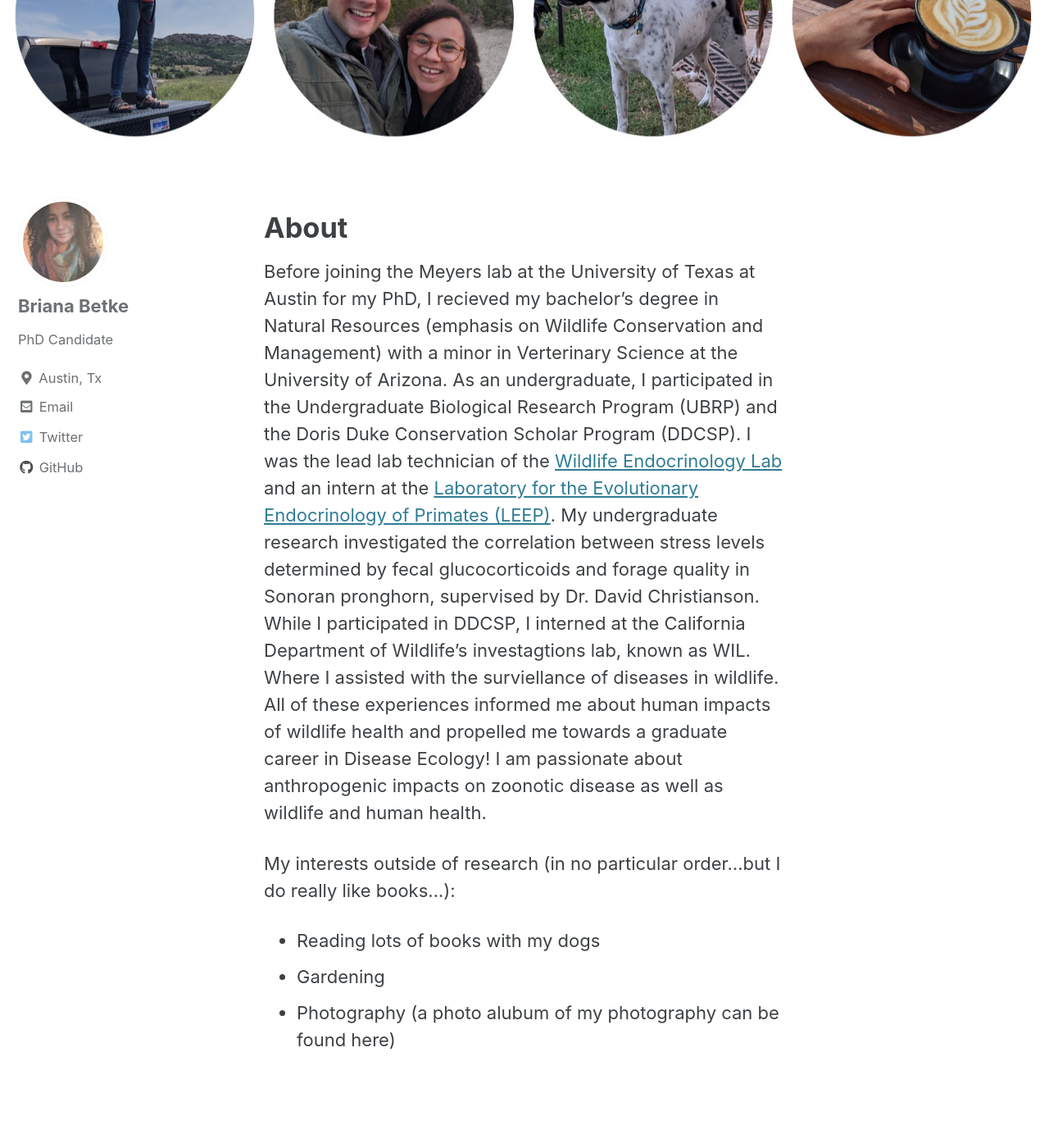
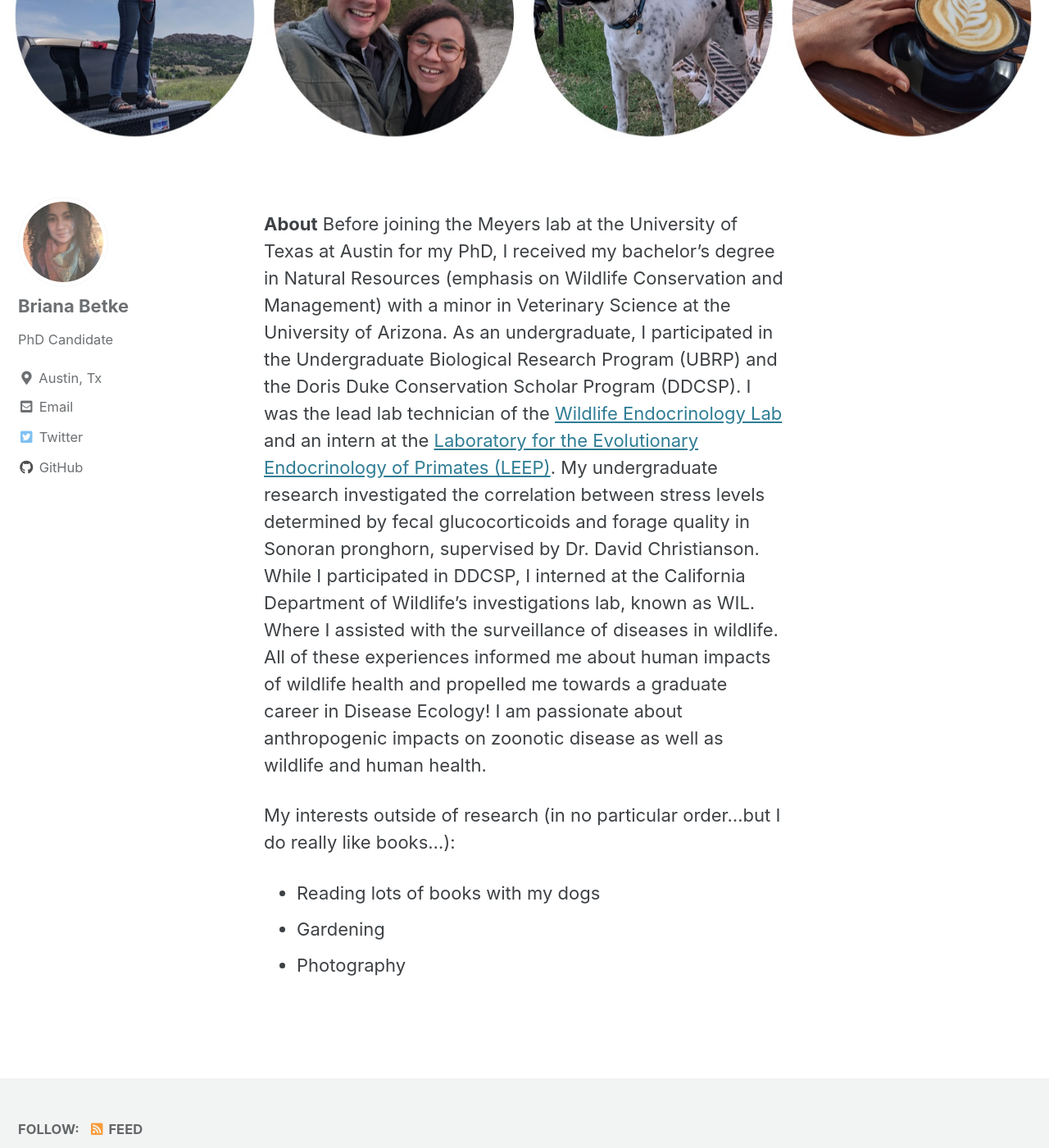
Before and after one commit to babetke/babetke.github.io, a Jekyll site: the page built from _pages/about.md, in a window 1280 px wide and 1400 px high, scrolled down 221 px. Shown: the whole window at 82% size. Built offline with Jekyll 4.4.1, drawn with Linux system fonts in a browser that asks for light colours; cached includes are drawn as plain includes.

Commit message:
Update about.md

```diff
--- a/_pages/about.md
+++ b/_pages/about.md
@@ -4,11 +4,10 @@
 header:
   image: "/images/aboutHeader.jpg"
 ---
-# About
-
-Before joining the Meyers lab at the University of Texas at Austin for my PhD, I recieved my bachelor's degree in Natural Resources (emphasis on Wildlife Conservation and Management) with a minor in Verterinary Science at the University of Arizona. As an undergraduate, I participated in the Undergraduate Biological Research Program (UBRP) and the Doris Duke Conservation Scholar Program (DDCSP). I was the lead lab technician of the [Wildlife Endocrinology Lab](https://cals.arizona.edu/research/ecology/webpages/people/people.html) and an intern at the [Laboratory for the Evolutionary Endocrinology of Primates (LEEP)](https://leepanthropology.weebly.com/people.html). My undergraduate research investigated the correlation between stress levels determined by fecal glucocorticoids and forage quality in Sonoran pronghorn, supervised by Dr. David Christianson. While I participated in DDCSP, I interned at the California Department of Wildlife's investagtions lab, known as WIL. Where I assisted with the surviellance of diseases in wildlife. All of these experiences informed me about human impacts of wildlife health and propelled me towards a graduate career in Disease Ecology! I am passionate about anthropogenic impacts on zoonotic disease as well as wildlife and human health.
+**About**
+Before joining the Meyers lab at the University of Texas at Austin for my PhD, I received my bachelor's degree in Natural Resources (emphasis on Wildlife Conservation and Management) with a minor in Veterinary Science at the University of Arizona. As an undergraduate, I participated in the Undergraduate Biological Research Program (UBRP) and the Doris Duke Conservation Scholar Program (DDCSP). I was the lead lab technician of the [Wildlife Endocrinology Lab](https://cals.arizona.edu/research/ecology/webpages/people/people.html) and an intern at the [Laboratory for the Evolutionary Endocrinology of Primates (LEEP)](https://leepanthropology.weebly.com/people.html). My undergraduate research investigated the correlation between stress levels determined by fecal glucocorticoids and forage quality in Sonoran pronghorn, supervised by Dr. David Christianson. While I participated in DDCSP, I interned at the California Department of Wildlife's investigations lab, known as WIL. Where I assisted with the surveillance of diseases in wildlife. All of these experiences informed me about human impacts of wildlife health and propelled me towards a graduate career in Disease Ecology! I am passionate about anthropogenic impacts on zoonotic disease as well as wildlife and human health.
 
 My interests outside of research (in no particular order...but I do really like books...):
 - Reading lots of books with my dogs
 - Gardening
-- Photography (a photo alubum of my photography can be found here)
+- Photography
```
